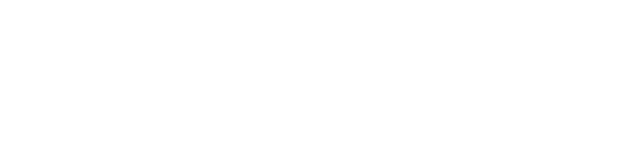
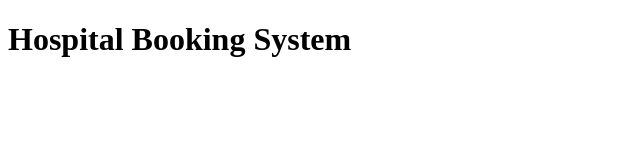
Before and after one commit to louis479/hospital-booking, a plain HTML site: page index.html in a window 1280 px wide. Shown: the whole page, without its empty margins (0-640 px from the left). Drawn offline with Linux system fonts and the light colour scheme.

Commit message:
create header tag  index.html

```diff
--- a/index.html
+++ b/index.html
@@ -6,6 +6,9 @@
     <title>Document</title>
 </head>
 <body>
+    <header>
+        <h1>Hospital Booking System</h1>
+    </header>
 
 </body>
 </html>
```
